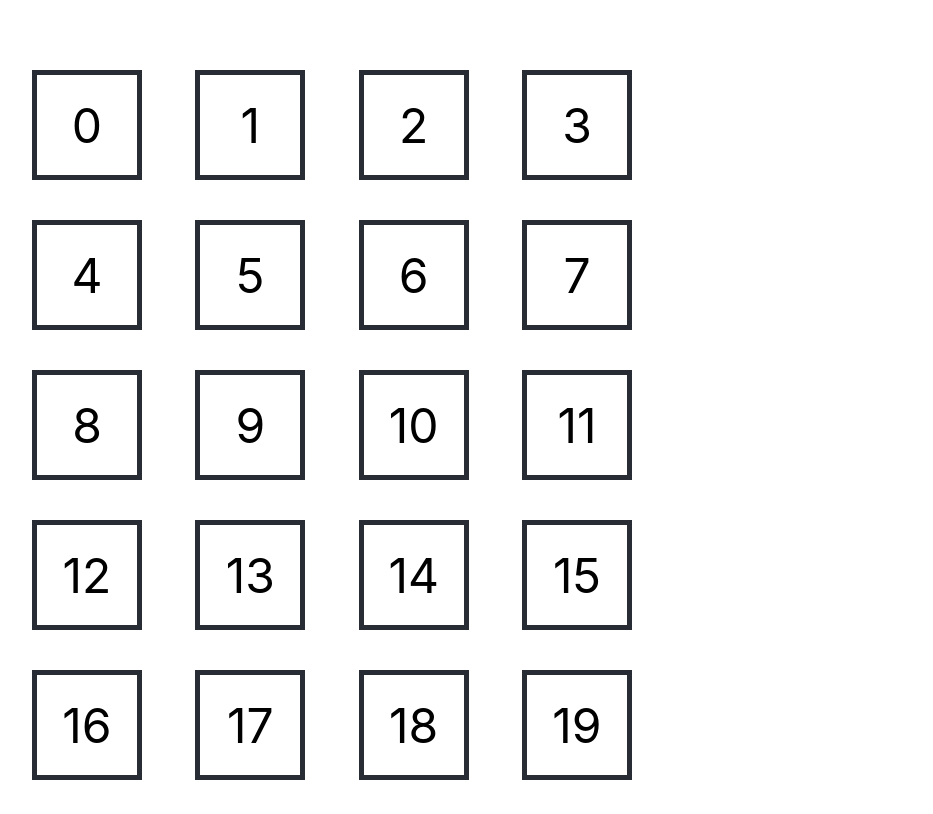
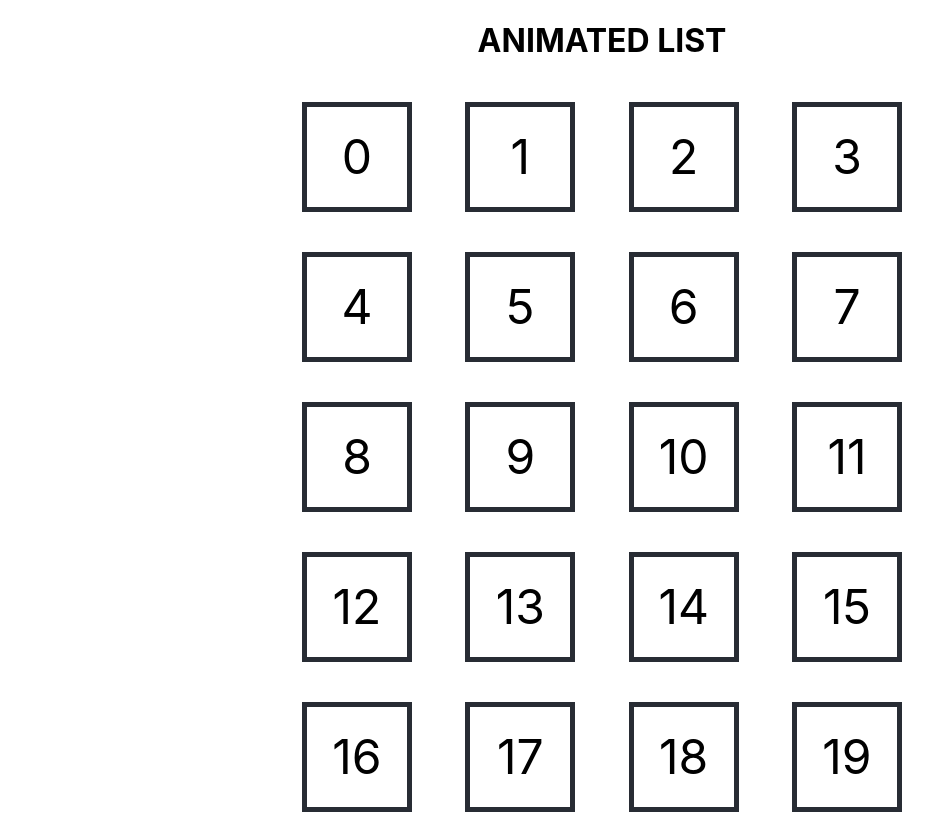
Before and after one commit to messele/react-animation, a React (Create React App) app: page / in a window 1280 px wide. Shown: the top 814 px of the page, without its empty margins (38-971 px from the left). Built offline with nearby package versions, Linux system fonts and the light colour scheme.

Commit message:
Cleaning up unwanted code

```diff
--- a/src/AminatedList.js
+++ b/src/AminatedList.js
@@ -19,24 +19,24 @@ export default class AminatedList extends Component {
         // figure out what changed in the new props
         let changeTracker = {}
         let hasChanged = false;
-        for(let x in previousProps.contents) {
-            if(previousProps.contents[x] !== this.props.contents[x]) {
+        for (let x in previousProps.contents) {
+            if (previousProps.contents[x] !== this.props.contents[x]) {
                 changeTracker[previousProps.contents[x]] = {
                     oldPos: x,
-                    pos : this.props.contents.findIndex(v => v === previousProps.contents[x])
+                    pos: this.props.contents.findIndex(v => v === previousProps.contents[x])
                 }
                 hasChanged = true;
             }
         }
 
-        if(hasChanged) {
-            for(let key of Object.keys(changeTracker)) {
+        if (hasChanged) {
+            for (let key of Object.keys(changeTracker)) {
                 this.moveNode(changeTracker[key])
             }
         }
     }
 
-    moveNode({pos, oldPos}) {
+    moveNode({ pos, oldPos }) {
         const //pos = this.props.contents.findIndex(x => x === key),
             //oldPos = this.oldNodPos[key],
             node = ReactDOM.findDOMNode(this[`refs${pos}`]),//document.getElementById(key),
@@ -51,12 +51,12 @@ export default class AminatedList extends Component {
 
         // invert the position to original position.
         requestAnimationFrame(() => {
-            node.style.transform        = `translate(${-xDelta}px, ${-yDelta}px)`;
-            oldNode.style.transform     = `translate(${xDelta}px, ${yDelta}px)`;
+            node.style.transform = `translate(${-xDelta}px, ${-yDelta}px)`;
+            oldNode.style.transform = `translate(${xDelta}px, ${yDelta}px)`;
 
             // Ensure it inverts it immediately
-            node.style.transition       = 'transform 0s';
-            oldNode.style.transition    = 'transform 0s';
+            node.style.transition = 'transform 0s';
+            oldNode.style.transition = 'transform 0s';
 
             /**
              * Use another animation frame to restore original position.
@@ -73,7 +73,7 @@ export default class AminatedList extends Component {
     }
 
     clickTile(e, key) {
-        if (key) {
+        if (key !== undefined) {
             console.log("Clicked key :" + key)
             //console.log("Contents :", this.state.contents)
             if (this.state.srcKey) {
@@ -89,8 +89,8 @@ export default class AminatedList extends Component {
                     //     destKey:key
                     // }
                     ...this.state,
-                    destKey: key,
-                    //srcKey: null
+                    //destKey: key,
+                    srcKey: null
                 })
 
             }
@@ -98,7 +98,7 @@ export default class AminatedList extends Component {
                 this.setState({
                     ...this.state,
                     srcKey: key,
-                    destKey: null
+                    //destKey: null
                 })
             }
         }
@@ -106,7 +106,9 @@ export default class AminatedList extends Component {
 
 
     render() {
-        return <div className="tileWrapper">
+        return <div>
+            <h1>ANIMATED LIST</h1>
+            <div className="tileWrapper">
                 {this.props.contents.map((l, idx) =>
                     <Tile
                         ref={(ref) => this[`refs${idx}`] = ref}
@@ -116,10 +118,11 @@ export default class AminatedList extends Component {
                         handleClick={this.clickTile} />
                 )}
             </div>
+        </div>
     }
 
 }
 
-const Tile = React.forwardRef(({ tileClass, value, handleClick} , ref) =>
+const Tile = React.forwardRef(({ tileClass, value, handleClick }, ref) =>
     <div ref={ref} className={tileClass} onClick={(e) => handleClick(e, value)}>
         <span>{value}</span> </div>)
--- a/src/App.css
+++ b/src/App.css
@@ -38,12 +38,12 @@
 }
 
 .tileWrapper{
-
-  margin: 50px;
+  margin: auto;
   display:flex;
   /* margin:auto; */
   width:50%;
-  height: 100%;
+  height:50em;
+  overflow-y:scroll;
   justify-content: space-between;
   flex-flow:wrap;
 }
```
Lines whose indentation alone changed are shown as unchanged.
